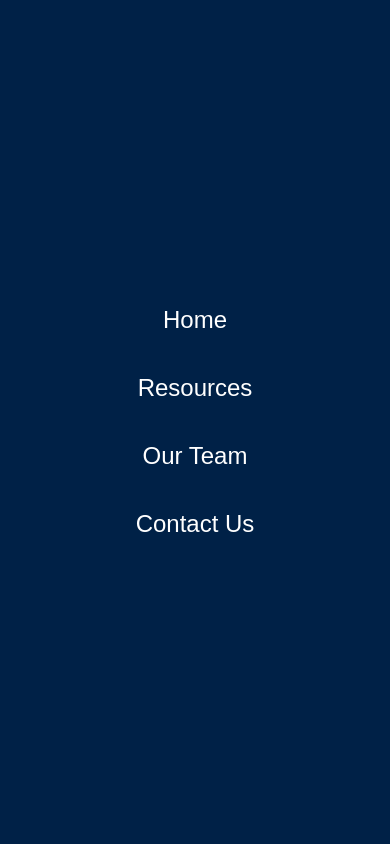
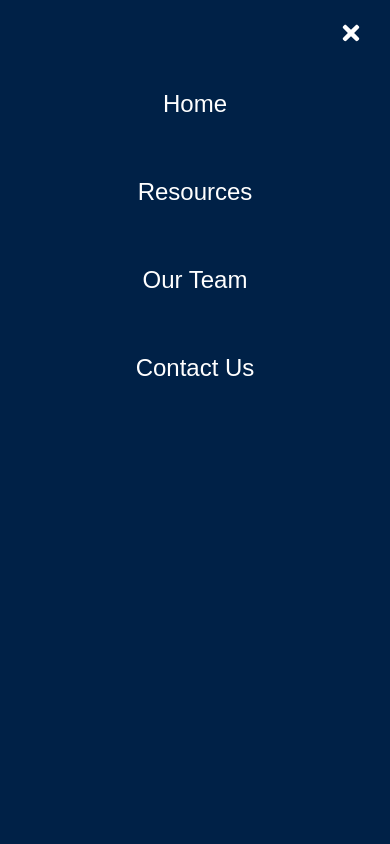
Before and after one commit to thecodemonki/Economics-Club-Website, a React (Create React App) app: page / in a window 390 px wide. Both pictures are taken after a click on the element 350 px from the left and 35 px from the top of the page. Shown: the top 844 px of the page. Built offline with nearby package versions, Linux system fonts and the light colour scheme; grey boxes are pictures that could not be loaded.

Commit message:
fixed mobile port of application

```diff
--- a/src/App.css
+++ b/src/App.css
@@ -13,7 +13,7 @@ html, body, #root {
 }
 
 .container {
-  width: 100vw;
+  width: 100%;
   min-height: 100vh;
   background: #f9f9f9;
   display: flex;
@@ -23,7 +23,10 @@ html, body, #root {
 
 .main-content {
   flex: 1;
+  width: 100%;
+  padding: 20px;
 }
+
 
 .footer {
   background-color: #011936;
--- a/src/Components/Home/Home.css
+++ b/src/Components/Home/Home.css
@@ -1,3 +1,7 @@
+body {
+  overflow-x: hidden; /* Prevent horizontal scrolling */
+}
+
 .home-container {
   background-color: #002147; /* Oxford Blue Background */
   color: white;
@@ -10,12 +14,16 @@
   border-radius: 20px; /* Add sparks of white color for additional background */
   background-size: cover;
   background-repeat: no-repeat;
+  width: 100%; /* Ensure the container takes full width */
+  box-sizing: border-box; /* Include padding in the element's total width and height */
 }
 
 .title-section {
   text-align: center;
   margin-bottom: 50px;
   padding: 0 20px; /* Add padding to ensure text doesn't touch the edges */
+  width: 100%; /* Ensure the section takes full width */
+  box-sizing: border-box; /* Include padding in the element's total width and height */
 }
 
 .title-section h1 {
@@ -41,6 +49,7 @@
   text-align: center;
   box-shadow: 0 4px 8px rgba(0, 0, 0, 0.2);
   margin: 0 auto; /* Center the section */
+  box-sizing: border-box; /* Include padding in the element's total width and height */
 }
 
 .registration-section h2 {
@@ -97,6 +106,8 @@
 .countdown-timer {
   text-align: center;
   margin-bottom: 20px;
+  width: 100%; /* Ensure the section takes full width */
+  box-sizing: border-box; /* Include padding in the element's total width and height */
 }
 
 .countdown-timer h3 {
@@ -108,6 +119,7 @@
   display: flex;
   justify-content: center;
   gap: 20px;
+  flex-wrap: wrap; /* Ensure items wrap to the next line if they exceed the width */
 }
 
 .countdown-item {
@@ -125,3 +137,34 @@
   font-size: 1em;
   text-transform: uppercase;
 }
+
+@media (max-width: 768px) {
+  .title-section h1 {
+    font-size: 1.8em; /* Further adjust font size for smaller screens */
+  }
+
+  .title-section p {
+    font-size: 1em; /* Further adjust font size for smaller screens */
+  }
+
+  .registration-section h2 {
+    font-size: 1.8em; /* Further adjust font size for smaller screens */
+  }
+
+  .registration-section p,
+  .registration-section ul li {
+    font-size: 0.9em; /* Further adjust font size for smaller screens */
+  }
+
+  .countdown-timer h3 {
+    font-size: 1.2em; /* Further adjust font size for smaller screens */
+  }
+
+  .countdown-time {
+    font-size: 1.8em; /* Further adjust font size for smaller screens */
+  }
+
+  .countdown-label {
+    font-size: 0.7em; /* Further adjust font size for smaller screens */
+  }
+}
--- a/src/Components/Navbar/NavBar.css
+++ b/src/Components/Navbar/NavBar.css
@@ -3,13 +3,14 @@
   align-items: center;
   display: flex;
   justify-content: space-between;
-  background-color: #002147; /* Oxford Blue Background */
+  background-color: #002147;
   padding: 15px 7%;
   position: relative;
+  z-index: 1000;
 }
 
 .logo {
-  width: 50px; /* Adjust the width to make the logo smaller */
+  width: 50px;
   cursor: pointer;
 }
 
@@ -17,18 +18,21 @@
   display: none;
   font-size: 24px;
   cursor: pointer;
-  color: white; /* White color for better contrast */
+  color: white;
+  z-index: 1002;
 }
 
-ul {
+.nav-menu {
   flex: 1;
   list-style: none;
   text-align: right;
   display: flex;
   justify-content: flex-end;
+  margin: 0;
+  padding: 0;
 }
 
-ul li {
+.nav-item {
   display: inline-block;
   margin: 10px 20px;
   font-size: 20px;
@@ -36,7 +40,7 @@ ul li {
   position: relative;
 }
 
-ul li::after {
+.nav-item::after {
   content: '';
   display: block;
   width: 0;
@@ -48,43 +52,59 @@ ul li::after {
   left: 0;
 }
 
-ul li:hover::after {
+.nav-item:hover::after {
   width: 100%;
 }
 
-ul li a {
+.nav-link {
   text-decoration: none;
-  color: white; /* White text for better contrast */
+  color: white;
 }
 
-ul li:hover a {
+.nav-item:hover .nav-link {
   color: #C0DFA1;
 }
 
-/* Responsive Styles */
+.menu-overlay {
+  display: none;
+}
+
 @media (max-width: 768px) {
   .menu-icon {
     display: block;
   }
 
+  .menu-overlay {
+    display: block;
+    position: fixed;
+    top: 0;
+    left: 0;
+    right: 0;
+    bottom: 0;
+    background-color: rgba(0, 0, 0, 0.5);
+    z-index: 1000;
+  }
+
   .nav-menu {
     display: flex;
     flex-direction: column;
-    justify-content: center;
+    justify-content: flex-start;
     align-items: center;
     width: 100%;
     height: 100vh;
-    position: absolute;
+    position: fixed;
     top: 0;
     left: -100%;
-    opacity: 1;
-    transition: all 0.5s ease;
-    background-color: #002147; /* Oxford Blue Background */
-    z-index: 1;
+    opacity: 0;
+    transition: all 0.3s ease;
+    background-color: #002147;
+    z-index: 1001;
+    padding-top: 60px;
   }
 
   .nav-menu.active {
     left: 0;
+    opacity: 1;
   }
 
   .nav-item {
@@ -94,6 +114,7 @@ ul li:hover a {
 
   .nav-link {
     font-size: 24px;
-    color: white; /* White text for better contrast */
+    padding: 10px 0;
+    display: block;
   }
 }
--- a/src/Components/Navbar/NavBar.js
+++ b/src/Components/Navbar/NavBar.js
@@ -1,50 +1,54 @@
-import React, { useState } from 'react';
+import React, { useState, useEffect } from 'react';
 import { Link } from 'react-router-dom';
 import './NavBar.css';
 import { FaBars, FaTimes } from 'react-icons/fa';
-//import logo from '../../Assets/woss economics logo.png'; // Make sure you have a logo image in the specified path
-
-/*
-  <a href="https://ibb.co/7z7CYrN"><img src="https://i.ibb.co/6Z6wnDJ/aayan.png" alt="aayan" border="0"></a>
-<a href="https://imgbb.com/"><img src="https://i.ibb.co/jzdZy0f/akhil.png" alt="akhil" border="0"></a>
-<a href="https://ibb.co/JrvVKyB"><img src="https://i.ibb.co/xz1WDfC/kaur.jpg" alt="kaur" border="0"></a>
-<a href="https://imgbb.com/"><img src="https://i.ibb.co/VMKJwGZ/owen.png" alt="owen" border="0"></a>
-<a href="https://ibb.co/ckfFVyr"><img src="https://i.ibb.co/GnY2Nd5/stephanie.png" alt="stephanie" border="0"></a>
-<a href="https://ibb.co/JyVF18V"><img src="https://i.ibb.co/txgPGng/woss-economics-logo.png" alt="woss-economics-logo" border="0"></a>
-<a href="https://imgbb.com/"><img src="https://i.ibb.co/hfqLtV1/yashas.png" alt="yashas" border="0"></a>
-<a href="https://imgbb.com/"><img src="https://i.ibb.co/JRLZvx5/yuehang.png" alt="yuehang" border="0"></a>
-<a href="https://imgbb.com/"><img src="https://i.ibb.co/dW9bhQq/maxwell.png" alt="maxwell" border="0"></a>
-*/
 
 function NavBar() {
   const [isOpen, setIsOpen] = useState(false);
 
+  useEffect(() => {
+    if (isOpen) {
+      document.body.style.overflow = 'hidden';
+    } else {
+      document.body.style.overflow = 'unset';
+    }
+
+    return () => {
+      document.body.style.overflow = 'unset';
+    };
+  }, [isOpen]);
+
   const toggleMenu = () => {
     setIsOpen(!isOpen);
+  };
+
+  const closeMenu = () => {
+    setIsOpen(false);
   };
 
   let logo = 'https://i.ibb.co/txgPGng/woss-economics-logo.png';
 
   return (
     <nav className="navbar">
-      <Link to="/">
+      <Link to="/" onClick={closeMenu}>
         <img src={logo} alt="Logo" className="logo" />
       </Link>
       <div className="menu-icon" onClick={toggleMenu}>
         {isOpen ? <FaTimes /> : <FaBars />}
       </div>
-      <ul className={isOpen ? 'nav-menu active' : 'nav-menu'}>
+      {isOpen && <div className="menu-overlay" onClick={closeMenu}></div>}
+      <ul className={`nav-menu ${isOpen ? 'active' : ''}`}>
         <li className="nav-item">
-          <Link to="/" className="nav-link" onClick={toggleMenu}>Home</Link>
+          <Link to="/" className="nav-link" onClick={closeMenu}>Home</Link>
         </li>
         <li className="nav-item">
-          <Link to="/resources" className="nav-link" onClick={toggleMenu}>Resources</Link>
+          <Link to="/resources" className="nav-link" onClick={closeMenu}>Resources</Link>
         </li>
         <li className="nav-item">
-          <Link to="/team" className="nav-link" onClick={toggleMenu}>Our Team</Link>
+          <Link to="/team" className="nav-link" onClick={closeMenu}>Our Team</Link>
         </li>
         <li className="nav-item">
-          <Link to="/contact-us" className="nav-link" onClick={toggleMenu}>Contact Us</Link>
+          <Link to="/contact-us" className="nav-link" onClick={closeMenu}>Contact Us</Link>
         </li>
       </ul>
     </nav>
```
